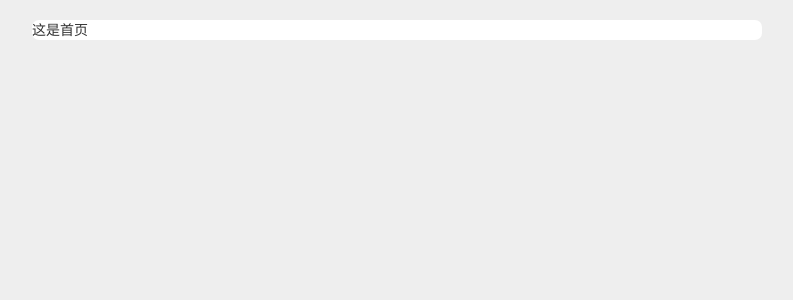
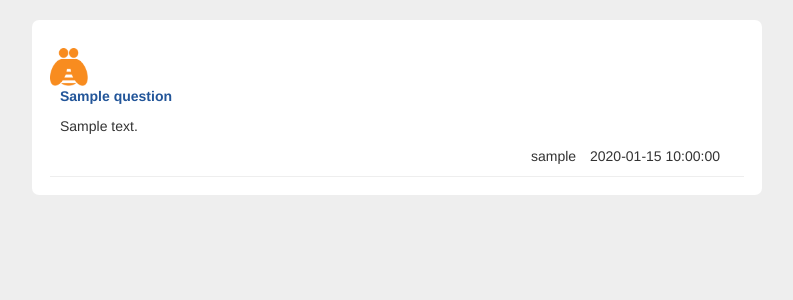
Before and after one commit to DonyZ-V/flask_zhiliao, a Flask app: template templates/index.html in a window 1280 px wide. Shown: the part 52-352 px from the top of the page, without its empty margins (243-1036 px from the left). Run offline with Flask 2, Linux system fonts and the light colour scheme; the template is opened without the code that fills it: values that come from a table or form of the project are taken from there, others are empty; tables that the repository leaves empty hold one stand-in row (values such as "Sample post"); some libraries are stand-ins or nearby versions.

Commit message:
功能基本完成

```diff
--- a/flask_zhiliao.py
+++ b/flask_zhiliao.py
@@ -2,8 +2,9 @@
 
 from flask import Flask, render_template, request, redirect, url_for, session
 import config
-from models import User
+from models import User, Question, Answer
 from exts import db
+from decorators import login_required
 
 app = Flask(__name__)
 app.config.from_object(config)
@@ -12,7 +13,10 @@ db.init_app(app)
 
 @app.route('/')
 def index():
-    return render_template('index.html')
+    context = {
+        'questions': Question.query.order_by('-create_time').all()
+    }
+    return render_template('index.html', **context)
 
 
 @app.route('/login/', methods=['GET', 'POST'])
@@ -66,12 +70,46 @@ def logout():
     return redirect(url_for('login'))
 
 
-@app.route('/question/')
+@app.route('/question/', methods=['GET', 'POST'])
+@login_required
 def question():
-    if request.method=='GET':
+    if request.method == 'GET':
         return render_template('question.html')
     else:
-        pass
+        title = request.form.get('title')
+        content = request.form.get('content')
+        question = Question(title=title, content=content)
+        user_id = session.get('user_id')
+        user = User.query.filter(User.id == user_id).first()
+        question.author = user
+        db.session.add(question)
+        db.session.commit()
+
+        return redirect(url_for('index'))
+
+
+@app.route('/detail/<question_id>/')
+def detail(question_id):
+    question_model = Question.query.filter(Question.id == question_id).first()
+    return render_template('detail.html', question=question_model)
+
+
+@app.route('/add_answer/', methods=['POST'])
+@login_required
+def add_answer():
+    content = request.form.get('answer_content')
+    question_id = request.form.get('question_id')
+
+    answer = Answer(content=content)
+    user_id = session['user_id']
+    user = User.query.filter(User.id == user_id).first()
+    answer.author = user
+    question = Question.query.filter(Question.id == question_id).first()
+    answer.question = question
+    db.session.add(answer)
+    db.session.commit()
+
+    return redirect(url_for('detail', question_id=question_id))
 
 
 @app.context_processor
--- a/manage.py
+++ b/manage.py
@@ -4,7 +4,7 @@ from flask_script import Manager
 from flask_migrate import Migrate, MigrateCommand
 from flask_zhiliao import app
 from exts import db
-from models import User
+from models import User, Question, Answer
 
 manage = Manager(app)
 
--- a/static/css/base.css
+++ b/static/css/base.css
@@ -12,6 +12,7 @@ body {
     margin: 0 auto;
     overflow: hidden;
     border-radius: 7px;
+    padding: 8px;
 }
 
 .page-title {
--- a/static/css/index.css
+++ b/static/css/index.css
@@ -0,0 +1,48 @@
+.main ul {
+    list-style: none;
+    padding: 10px;
+    margin-bottom: 0;
+}
+
+.main li {
+    border-bottom: 1px solid #eeeeee;
+    padding: 10px 0;
+}
+
+li::after {
+    content: '';
+    display: block;
+    clear: both;
+    overflow: hidden;
+}
+
+.avatar-group {
+    width: 38px;
+    height: 100%;
+    float: left;
+}
+
+.avatar-group .avatar {
+    width: 38px;
+    height: 38px;
+    /*border-radius: 50%;*/
+}
+
+.question-group {
+    float: left;
+    width: 660px;
+    margin-left: 10px;
+}
+
+.question-title a {
+    color: #259;
+    font-weight: 900;
+}
+
+.question-info {
+    text-align: right;
+}
+
+.question-info .question-author {
+    margin-right: 10px;
+}
--- a/templates/base.html
+++ b/templates/base.html
@@ -19,13 +19,6 @@
     <div class="container">
         <!-- Brand and toggle get grouped for better mobile display -->
         <div class="navbar-header">
-            <button type="button" class="navbar-toggle collapsed" data-toggle="collapse"
-                    data-target="#bs-example-navbar-collapse-1" aria-expanded="false">
-                <span class="sr-only">Toggle navigation</span>
-                <span class="icon-bar"></span>
-                <span class="icon-bar"></span>
-                <span class="icon-bar"></span>
-            </button>
             <a class="navbar-brand" href="#">
                 <img class="logo" src="{{ url_for('static',filename='images/zhiliaologo.png') }}" alt="">
             </a>
@@ -35,7 +28,7 @@
         <div class="collapse navbar-collapse" id="bs-example-navbar-collapse-1">
             <ul class="nav navbar-nav">
                 <li class="active">
-                    <a href="#">首页<span class="sr-only">(current)</span></a></li>
+                    <a href="/">首页<span class="sr-only">(current)</span></a></li>
                 <li>
                     <a href="{{ url_for('question') }}">发布问答</a></li>
             </ul>
--- a/templates/index.html
+++ b/templates/index.html
@@ -1,7 +1,29 @@
-{%  extends 'base.html' %}
+{% extends 'base.html' %}
 
 {% block title %}首页{% endblock %}
 
+{% block head %}
+    <link rel="stylesheet" href="{{ url_for('static',filename='css/index.css') }}">
+{% endblock %}
+
 {% block main %}
-这是首页
+
+    <ul>
+        {% for question in questions %}
+            <li>
+                <div class="avatar-group">
+                    <img class="avatar" src="{{ url_for('static',filename='images/zhiliao.png') }}" alt="">
+                </div>
+                <div class="question-group">
+                    <p class="question-title"><a
+                            href="{{ url_for('detail',question_id=question.id) }}">{{ question.title }}</a></p>
+                    <p class="question-content">{{ question.content }}</p>
+                    <div class="question-info">
+                        <span class="question-author">{{ question.author.username }}</span>
+                        <span class="question-time">{{ question.create_time }}</span>
+                    </div>
+                </div>
+            </li>
+        {% endfor %}
+    </ul>
 {% endblock %}
```
Also changed, not shown: decorators.py (added, +16 -0 lines), models.py (+30 -4 lines), static/css/detail.css (added, +37 -0 lines), templates/detail.html (added, +42 -0 lines).
